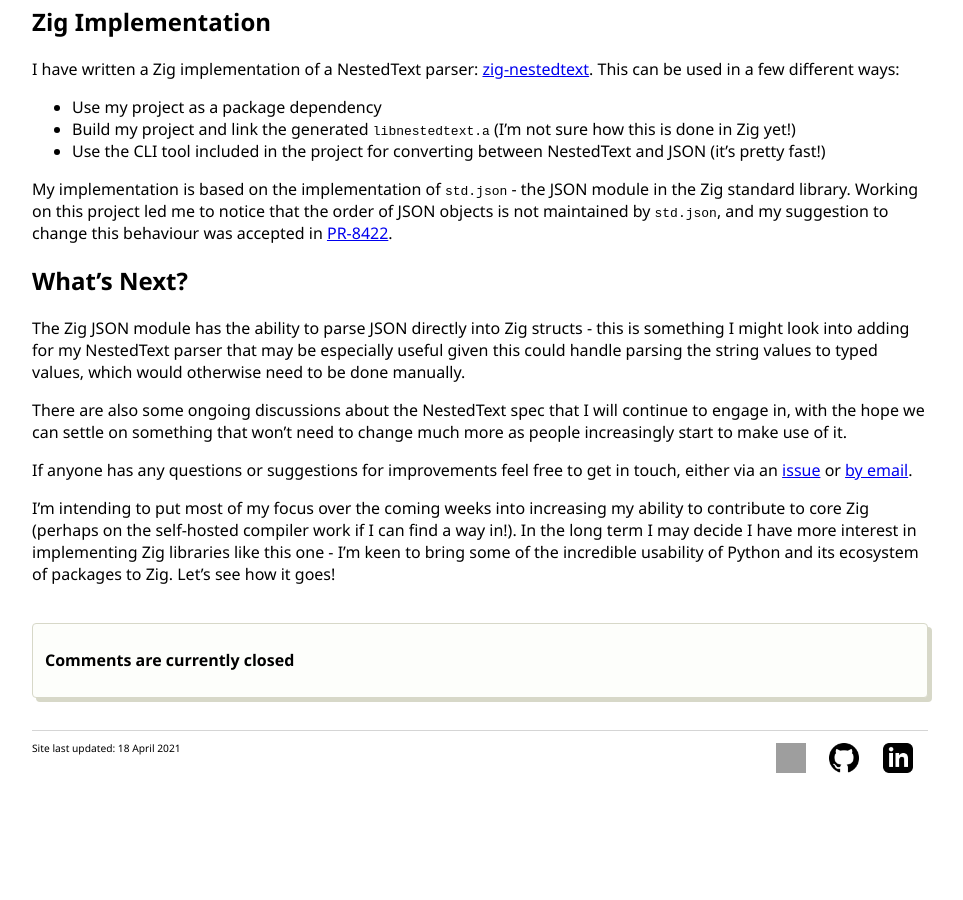
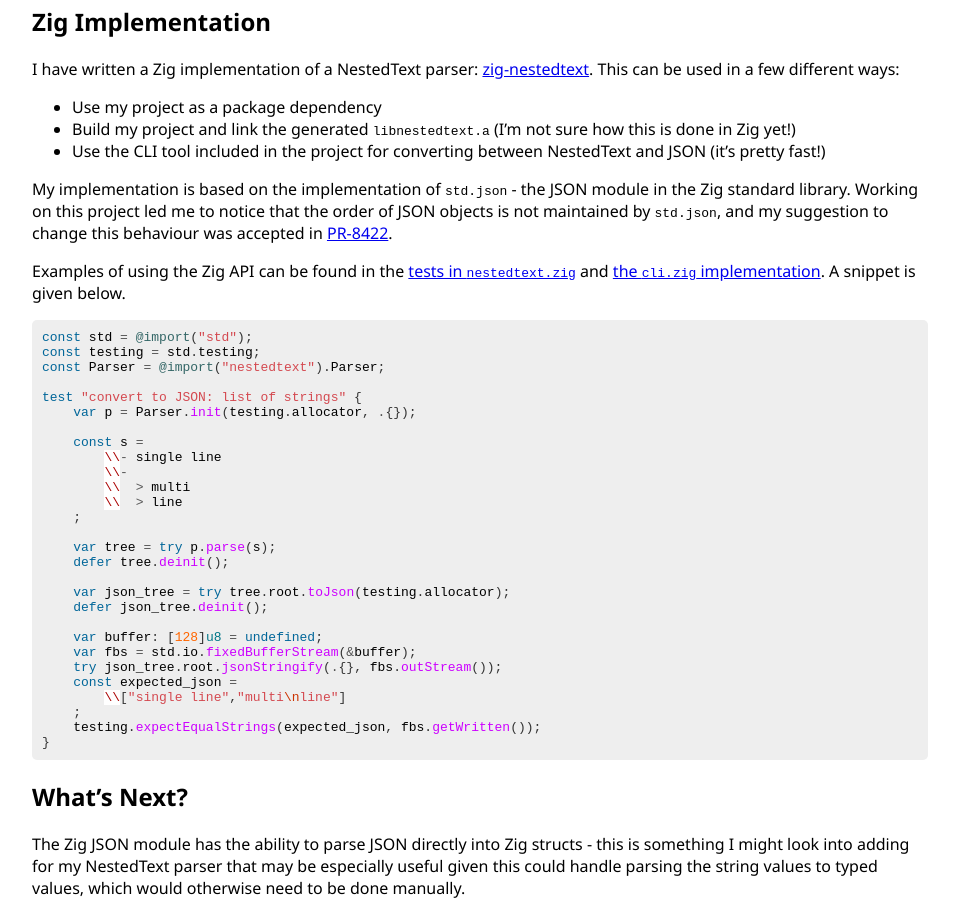
Before and after one commit to LewisGaul/LewisGaul.github.io, a Jekyll site: the page built from _posts/coding/2021-04-18-zig-nestedtext.md, in a window 1280 px wide and 900 px high, scrolled down 3178 px. Shown: the whole window, without its empty margins (160-1123 px from the left). Built offline with Jekyll 4.4.1, drawn with Linux system fonts in a browser that asks for light colours; before the commit the page ends 3993 px from its top, so only the background shows below that; some of the changed text lies outside the part shown; grey boxes are pictures that could not be loaded.

Commit message:
Add example usage of nestedtext zig API

````diff
--- a/_posts/coding/2021-04-18-zig-nestedtext.md
+++ b/_posts/coding/2021-04-18-zig-nestedtext.md
@@ -161,6 +161,39 @@ I have written a Zig implementation of a NestedText parser: [zig-nestedtext](htt
 
 My implementation is based on the implementation of `std.json` - the JSON module in the Zig standard library. Working on this project led me to notice that the order of JSON objects is not maintained by `std.json`, and my suggestion to change this behaviour was accepted in [PR-8422](https://github.com/ziglang/zig/pull/8422).
 
+Examples of using the Zig API can be found in the [tests in `nestedtext.zig`](https://github.com/LewisGaul/zig-nestedtext/blob/f04419fc9335f77212c6cd4f3a611ed722da571f/src/nestedtext.zig#L571) and [the `cli.zig` implementation](https://github.com/LewisGaul/zig-nestedtext/blob/main/src/cli.zig). A snippet is given below.
+
+```zig
+const std = @import("std");
+const testing = std.testing;
+const Parser = @import("nestedtext").Parser;
+
+test "convert to JSON: list of strings" {
+    var p = Parser.init(testing.allocator, .{});
+
+    const s =
+        \\- single line
+        \\-
+        \\  > multi
+        \\  > line
+    ;
+
+    var tree = try p.parse(s);
+    defer tree.deinit();
+
+    var json_tree = try tree.root.toJson(testing.allocator);
+    defer json_tree.deinit();
+
+    var buffer: [128]u8 = undefined;
+    var fbs = std.io.fixedBufferStream(&buffer);
+    try json_tree.root.jsonStringify(.{}, fbs.outStream());
+    const expected_json =
+        \\["single line","multi\nline"]
+    ;
+    testing.expectEqualStrings(expected_json, fbs.getWritten());
+}
+```
+
 
 ## What's Next?
 
````
Also changed, not shown: other parts of _posts/coding/2021-04-18-zig-nestedtext.md (+1 -1 lines).
